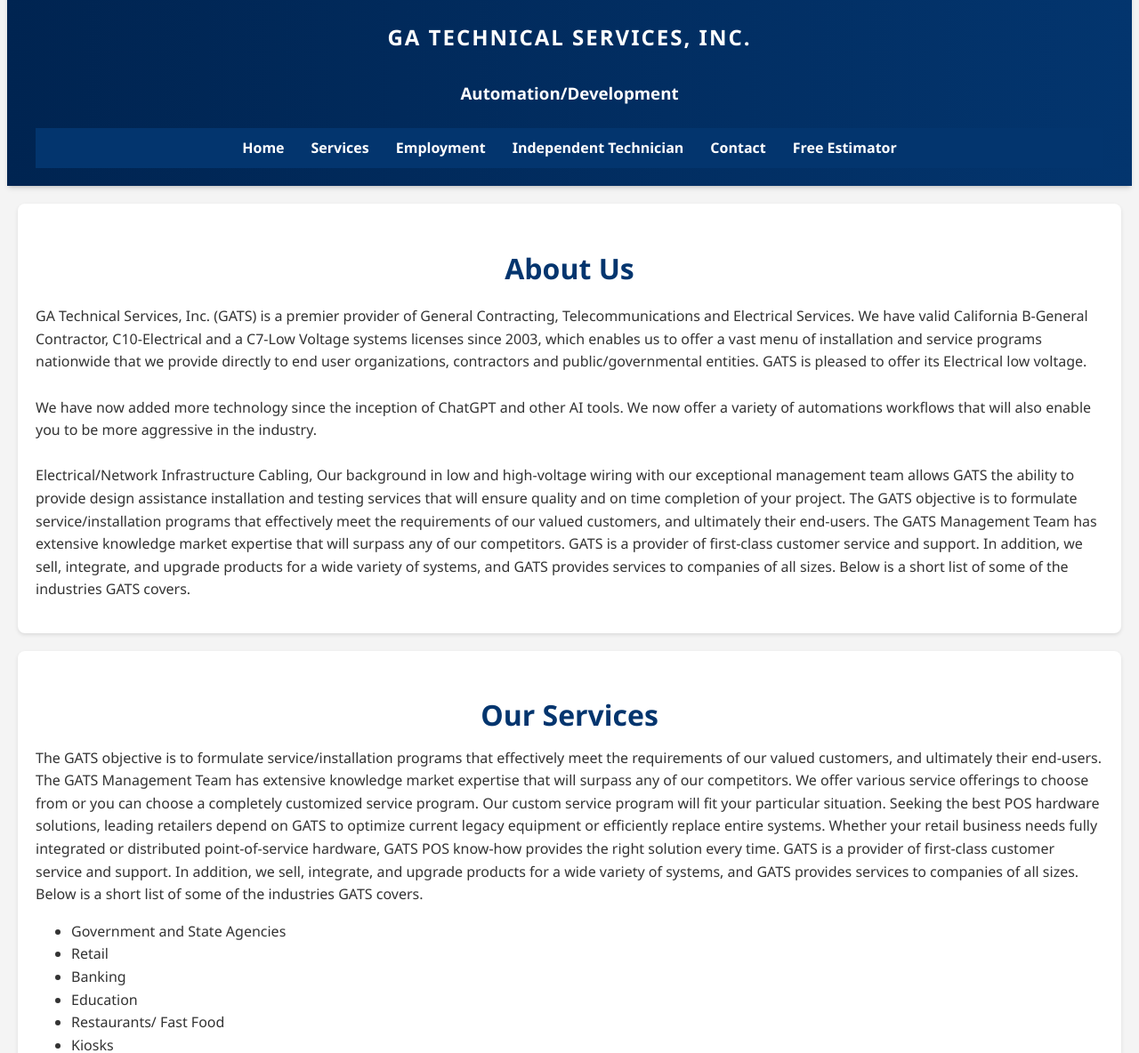
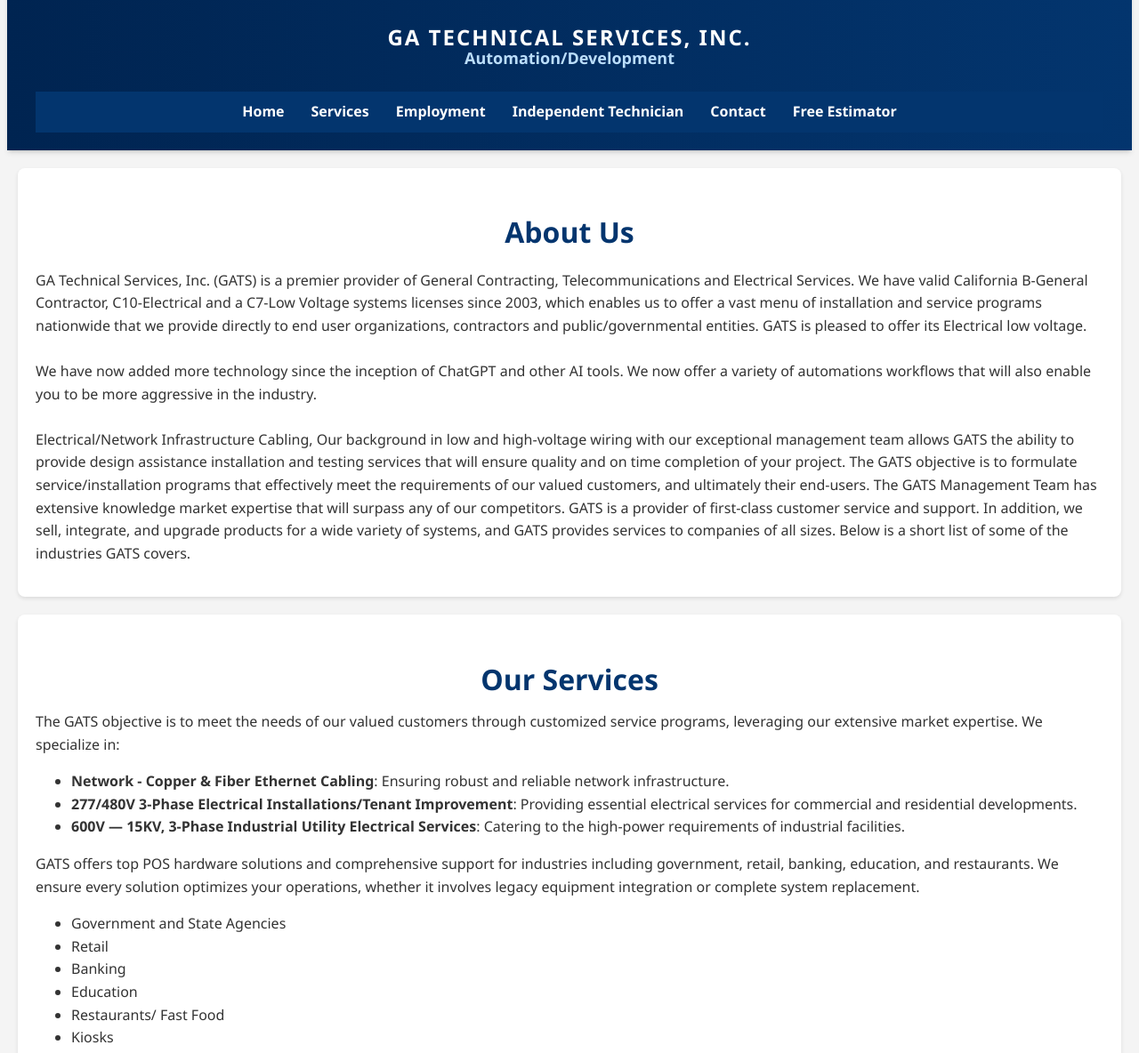
Before and after one commit to alisethebest/gats, a plain HTML site: page index.html in a window 1280 px wide. Shown: the part 131-1315 px from the top of the page at 89% size. Drawn offline with Linux system fonts and the light colour scheme.

Commit message:
last commit

```diff
--- a/index.html
+++ b/index.html
@@ -63,16 +63,19 @@
         </section>
         <section class="services">
             <h2>Our Services</h2>
-            <p>The GATS objective is to formulate service/installation programs that effectively meet the requirements
-                of our valued customers, and ultimately their end-users. The GATS Management Team has extensive
-                knowledge market expertise that will surpass any of our competitors. We offer various service offerings
-                to choose from or you can choose a completely customized service program. Our custom service program
-                will fit your particular situation. Seeking the best POS hardware solutions, leading retailers depend on
-                GATS to optimize current legacy equipment or efficiently replace entire systems. Whether your retail
-                business needs fully integrated or distributed point-of-service hardware, GATS POS know-how provides the
-                right solution every time. GATS is a provider of first-class customer service and support. In addition,
-                we sell, integrate, and upgrade products for a wide variety of systems, and GATS provides services to
-                companies of all sizes. Below is a short list of some of the industries GATS covers.</p>
+            <p>The GATS objective is to meet the needs of our valued customers through customized service programs, leveraging
+                our extensive market expertise. We specialize in:</p>
+            <ul>
+                <li><strong>Network - Copper & Fiber Ethernet Cabling</strong>: Ensuring robust and reliable network
+                    infrastructure.</li>
+                <li><strong>277/480V 3-Phase Electrical Installations/Tenant Improvement</strong>: Providing essential
+                    electrical services for commercial and residential developments.</li>
+                <li><strong>600V — 15KV, 3-Phase Industrial Utility Electrical Services</strong>: Catering to the high-power
+                    requirements of industrial facilities.</li>
+            </ul>
+            <p>GATS offers top POS hardware solutions and comprehensive support for industries including government, retail,
+                banking, education, and restaurants. We ensure every solution optimizes your operations, whether it involves
+                legacy equipment integration or complete system replacement.</p>
             <ul>
                 <li>Government and State Agencies</li>
                 <li>Retail</li>
@@ -93,12 +96,16 @@
                         <li>Banking</li>
                         <li>(LA Unified School District/Orange Unified School District)</li>
                         <li>Restaurants/ Fast Food (POS Systems)</li>
+                        <li><strong>Network - Copper & Fiber Ethernet Cabling</strong>: Specialized networking solutions.</li>
+                        <li><strong>277/480V 3-Phase Electrical Installations/Tenant Improvement</strong>: Critical electrical
+                            services for diverse applications.</li>
+                        <li><strong>600V — 15KV, 3-Phase Industrial Utility Electrical Services</strong>: High-capacity
+                            electrical support for industrial needs.</li>
                     </ul>
-                    <p>Government and state agencies manage public services and policy development. Retail sectors
-                        engage consumers with diverse product offerings, while banks provide financial stability and
-                        services. LA Unified and Orange Unified School Districts focus on educational excellence and
-                        community involvement. Fast food restaurants enhance service efficiency with advanced POS
-                        systems.</p>
+                    <p>Government and state agencies manage public services and policy development. Retail sectors engage
+                        consumers with diverse product offerings, while banks provide financial stability and services. LA
+                        Unified and Orange Unified School Districts focus on educational excellence and community involvement.
+                        Fast food restaurants enhance service efficiency with advanced POS systems.</p>
                 </div>
             </div>
         </section>
--- a/styles.css
+++ b/styles.css
@@ -54,7 +54,29 @@
     width: 100%;
     text-transform: uppercase;
     letter-spacing: 2px;
-    margin-bottom: 10px;
+    margin-bottom: 0;
+    /* Reduce margin to bring h3 closer */
+}
+
+.container h3 {
+    margin-top: 0;
+    /* Remove top margin of h3 */
+    text-align: center;
+    font-size: 18px;
+    color: #BBDEFB;
+    /* Lighter blue to differentiate from the main title */
+}
+
+.container section {
+    width: 100%;
+    /* Ensure full width */
+    display: block;
+    /* Make sure it behaves as a block-level element */
+}
+
+.logo-section+.header-title+section {
+    margin-top: -10px;
+    /* Adjust space between title and h3 if necessary */
 }
 
 nav {
```
Also changed, not shown: contact.html (+4 -2 lines), employment.html (+5 -3 lines), services.html (+4 -2 lines), technician.html (+5 -3 lines).
